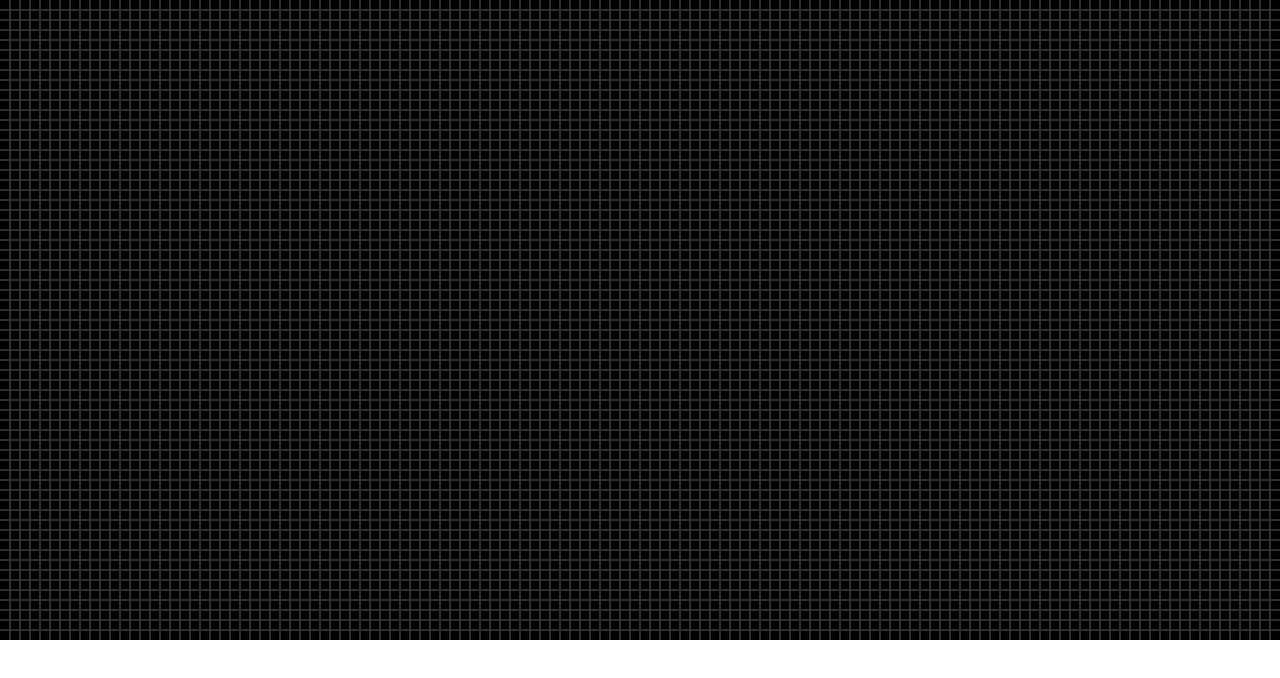
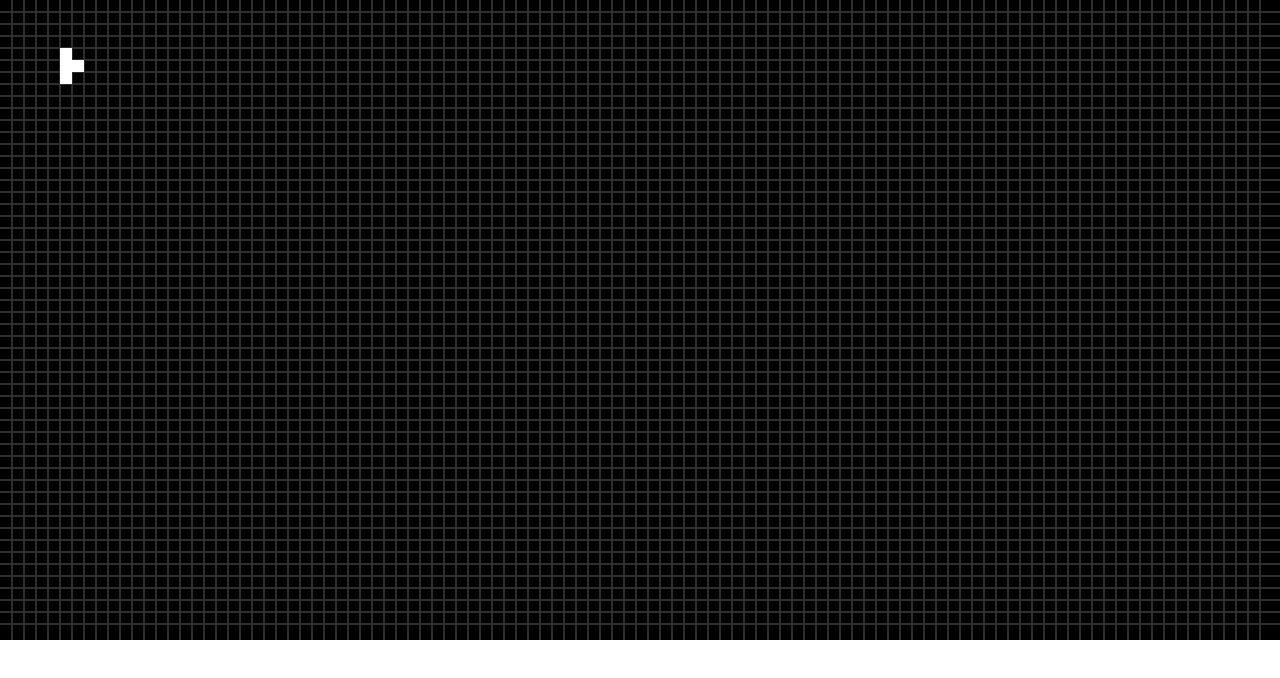
Before and after one commit to lfiore18/game-of-life-gui, a website with bundled scripts: page index.html in a window 1280 px wide. Built offline with nearby package versions, Linux system fonts and the light colour scheme.

Commit message:
Decoupled the logic for rendering the board from the board state itself

```diff
--- a/index.js
+++ b/index.js
@@ -1,83 +1,12 @@
-const html = document.querySelector("html");
+import { DrawBoard, UpdateBoard } from "./modules/graphics.mjs";
+import { Board } from "./modules/boardState.mjs";
+
 const documentHeight = 80 * window.innerHeight / 100 || 766,
       documentWidth = 100 * window.innerWidth / 100;
 
-const canvas = document.querySelector("#myCanvas");
-const ctx = canvas.getContext("2d");
+const board = new Board(documentWidth, documentHeight);
 
-// divide the canvas into 4px cells
-const cellWidth = 10, cellHeight = 10;
-
-// Track whether the mouse is held down or not
-// Is mutated by the event listeners
-let mouseDown = false;
-
-canvas.height = documentHeight;
-canvas.width = documentWidth;
-
-canvas.style.width = documentWidth;
-canvas.style.height = documentHeight;
-
-// Draw the background
-ctx.fillRect(0, 0, documentWidth, documentHeight);
-
-let canvasRect = canvas.getBoundingClientRect();
-
-// Draw the vertical lines
-for (let i = 1; i < documentWidth / cellWidth; i++) {
-    drawLine(i * cellWidth, 0, i * cellWidth, documentHeight, 2);
-    console.log(`Drawing line ${i}`);
-}
-
-// Draw the horizontal lines
-for (let i = 1; i < documentHeight / cellHeight; i++) {
-    drawLine(0, i * cellHeight, documentWidth, i * cellHeight, 2);
-    console.log(`Drawing line ${i}`);
-}
-
-document.addEventListener("mousedown", e => {
-    mouseDown = true;
-    console.log(mouseDown);
-    drawDot(e.x, e.y);
-});
-
-document.addEventListener("mouseup", e => {
-    mouseDown = false;
-    console.log(mouseDown);
-});
-
-document.addEventListener("mousemove", e => {
-    //while (mouseDown)
-    if (e.x < canvasRect.right &&
-        e.y < canvasRect.bottom &&
-        mouseDown) {
-            drawDot(e.x, e.y);
-    }
-});
-
-function drawDot(x, y, dotSize = 4) {
-    ctx.fillStyle = "#fff";
-    ctx.fillRect(x, y, dotSize, dotSize);
-    console.log(`${mouseDown}`);
-}
-
-function drawLine(x1, y1, x2, y2, lineWidth = 1, color = "#2f2f2f") {
-    ctx.strokeStyle = color;
-    ctx.lineWidth = lineWidth;
-
-    // Draw the line
-    // Every line begins with a path,
-    ctx.beginPath();
-
-    // "moveTo" is like lifting the pen off the canvas and placing it at the coordinate
-    ctx.moveTo(x1, y1);
-
-    // "lineTo" is like putting the pen back down and drawing a line to the coordinate
-    ctx.lineTo(x2, y2);
-
-    // "closePath" is like lifting the pen off the canvas
-    ctx.closePath();
-
-    // Stroke comes after the path is defined
-    ctx.stroke();
-}
+// Draw the board
+DrawBoard(documentWidth, documentHeight);
+board.SetConfig(5, 5);
+UpdateBoard(board);
--- /dev/null
+++ b/modules/boardState.mjs
@@ -0,0 +1,29 @@
+export class Board {
+    boardState = [];
+
+    constructor(cols, rows) {
+        // Define a multidemensional array to store the boardState
+        this.boardState = [];
+
+        // Create the board
+        for (let i = 0; i < cols; i++) {
+            this.boardState[i] = [];
+            for (let j = 0; j < rows; j++) {
+                this.boardState[i][j] = false;
+            }
+        }
+
+        console.log("Board has been created");
+    }
+
+    GetPosition(x, y) {
+        return this.boardState[x][y];
+    }
+
+    SetConfig(x, y) {
+        this.boardState[x][y - 1] = true;
+        this.boardState[x][y] = true;
+        this.boardState[x][y + 1] = true;
+        this.boardState[x + 1][y] = true;
+    }
+}
--- /dev/null
+++ b/modules/graphics.mjs
@@ -0,0 +1,77 @@
+const canvas = document.querySelector("#myCanvas");
+const ctx = canvas.getContext("2d");
+
+// Divide the canvas into cells
+// TODO: Provide an UI for the user to be able to dictate the size of the cells
+const cellWidth = 12, cellHeight = 12;
+
+let rows, cols;
+
+// GRAPHICS RELATED FUNCTIONS
+function UpdateBoard(board){
+    for (let x = 0; x < cols; x++) {
+        for (let y = 0; y < rows; y++) {
+            if (board.GetPosition(x, y)) {
+                console.log(board.GetPosition(x,));
+                DrawCell(x * cellWidth, y * cellHeight);
+            }
+        }
+    }
+}
+
+function DrawCell(x, y, dotSize = cellWidth) {
+    ctx.fillStyle = "#fff";
+
+    // x, y is where the top-left corner of the cell will be positioned
+    // dotSize will dictate the width/height of the cell, originating from the x/y
+    ctx.fillRect(x, y, dotSize, dotSize);
+}
+
+function DrawBoard(documentWidth, documentHeight) {
+    canvas.height = documentHeight;
+    canvas.width = documentWidth;
+
+    canvas.style.width = documentWidth;
+    canvas.style.height = documentHeight;
+
+    rows = Math.floor(documentHeight / cellHeight);
+    cols = Math.floor(documentWidth / cellWidth);
+
+    // Draw the background
+    ctx.fillRect(0, 0, documentWidth, documentHeight);
+
+    // Draw the vertical lines
+    for (let i = 1; i < cols; i++) {
+        DrawLine(i * cellWidth, 0, i * cellWidth, documentHeight, 2);
+        console.log(`Drawing vertical line ${i}`);
+    }
+
+    // Draw the horizontal lines
+    for (let i = 1; i < rows; i++) {
+        DrawLine(0, i * cellHeight, documentWidth, i * cellHeight, 2);
+        console.log(`Drawing horizontal line ${i}`);
+    }
+}
+
+function DrawLine(x1, y1, x2, y2, lineWidth = 1, color = "#2f2f2f") {
+    ctx.strokeStyle = color;
+    ctx.lineWidth = lineWidth;
+
+    // Draw the line
+    // Every line begins with a path,
+    ctx.beginPath();
+
+    // "moveTo" is like lifting the pen off the canvas and placing it at the coordinate
+    ctx.moveTo(x1, y1);
+
+    // "lineTo" is like putting the pen back down and drawing a line to the coordinate
+    ctx.lineTo(x2, y2);
+
+    // "closePath" is like lifting the pen off the canvas
+    ctx.closePath();
+
+    // Stroke comes after the path is defined
+    ctx.stroke();
+}
+
+export { DrawBoard, UpdateBoard };
```
Also changed, not shown: index.html (+1 -1 lines).
